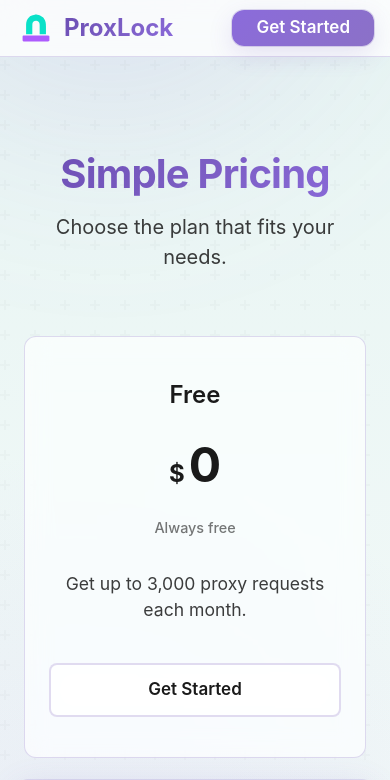
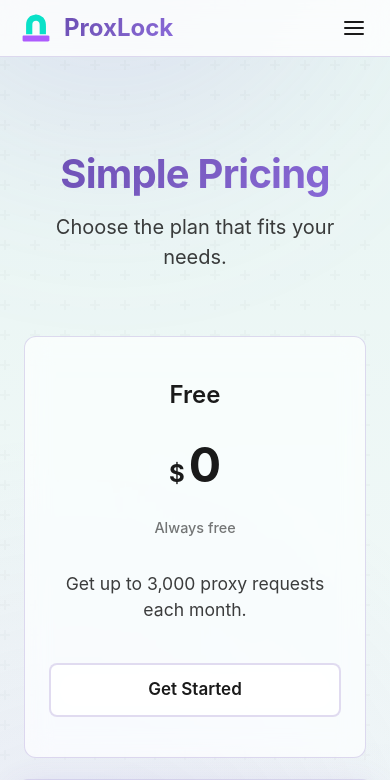
Before and after one commit to ProxLock/Landing, a React (Vite) app: page /pricing in a window 390 px wide. Shown: the top 780 px of the page. Built offline with nearby package versions, Linux system fonts and the light colour scheme; no server answers.

Commit message:
mobile optimizations

```diff
--- a/src/App.css
+++ b/src/App.css
@@ -8,12 +8,14 @@
   transition: background 0.3s ease;
 }
 
+/* Sticky Header z-index must be higher than mobile menu for toggle to be visible */
 .sticky-header {
   position: fixed;
   top: 0;
   left: 0;
   width: 100%;
-  z-index: 1000;
+  z-index: 2000;
+  /* Increased from 1000 */
   padding: 1rem 2rem;
   transition: background 0.3s ease, backdrop-filter 0.3s ease, border-bottom 0.3s ease;
   pointer-events: none;
@@ -21,6 +23,33 @@
   display: flex;
   align-items: center;
   gap: 0.5rem;
+}
+
+/* ... existing code ... */
+
+/* Mobile Menu Overlay */
+.mobile-menu {
+  position: fixed;
+  top: 0;
+  left: 0;
+  width: 100%;
+  height: 100vh;
+  /* Use a solid background color with high opacity */
+  background: #ffffff;
+  /* Fallback */
+  z-index: 1500;
+  /* Increased from 1000, but lower than sticky-header (2000) */
+  display: flex;
+  flex-direction: column;
+  justify-content: center;
+  align-items: center;
+  gap: 2rem;
+
+  transform: translateX(100%);
+  transition: transform 0.3s cubic-bezier(0.4, 0, 0.2, 1);
+  padding: 2rem;
+  /* Ensure content isn't hidden behind header */
+  padding-top: 80px;
 }
 
 .sticky-header.scrolled {
@@ -138,11 +167,90 @@
   /* Add a bit of gap if needed, or rely on flex gap */
 }
 
-/* On mobile, might want to hide the Pricing link or adjust */
+/* Mobile Toggle Button */
+.nav-toggle {
+  display: none;
+  background: none;
+  border: none;
+  padding: 0.5rem;
+  cursor: pointer;
+  color: var(--text-primary);
+  z-index: 2000;
+  /* Above mobile menu */
+  align-items: center;
+  justify-content: center;
+}
+
+.nav-toggle svg {
+  width: 24px;
+  height: 24px;
+  stroke: currentColor;
+  stroke-width: 2;
+  stroke-linecap: round;
+  stroke-linejoin: round;
+  fill: none;
+}
+
+/* On mobile, hide desktop nav and show hamburger */
 @media (max-width: 768px) {
-  .nav-link {
-    display: none;
+
+  .nav-pill,
+  .sticky-waitlist-btn {
+    display: none !important;
   }
+
+  .nav-toggle {
+    display: flex;
+  }
+}
+
+/* Mobile Menu Overlay */
+.mobile-menu {
+  position: fixed;
+  top: 0;
+  left: 0;
+  width: 100%;
+  height: 100vh;
+  background: var(--bg-primary);
+  /* Should match theme background */
+  /* Add glass effect if preferred, but solid/semi-transparent prevents content bleed */
+  background: rgba(var(--bg-primary), 0.95);
+  backdrop-filter: blur(16px);
+  -webkit-backdrop-filter: blur(16px);
+  z-index: 1000;
+  display: flex;
+  flex-direction: column;
+  justify-content: center;
+  align-items: center;
+  gap: 2rem;
+
+  transform: translateX(100%);
+  transition: transform 0.3s cubic-bezier(0.4, 0, 0.2, 1);
+  padding: 2rem;
+}
+
+.mobile-menu.open {
+  transform: translateX(0);
+}
+
+.mobile-nav-link {
+  font-size: 1.5rem;
+  font-weight: 600;
+  color: var(--text-primary);
+  text-decoration: none;
+  transition: color 0.2s ease;
+}
+
+.mobile-nav-link:hover {
+  color: var(--icon-toggle);
+}
+
+.mobile-menu .btn {
+  font-size: 1.2rem;
+  padding: 0.75rem 2rem;
+  width: 100%;
+  max-width: 300px;
+  text-align: center;
 }
 
 
--- /dev/null
+++ b/src/components/Navigation.tsx
@@ -0,0 +1,55 @@
+import { useState } from 'react';
+import logo from '../assets/logo.svg';
+import '../App.css';
+
+interface NavigationProps {
+    isScrolled?: boolean;
+    showWaitlist?: boolean;
+}
+
+export default function Navigation({ isScrolled = false, showWaitlist = true }: NavigationProps) {
+    const [isMenuOpen, setIsMenuOpen] = useState(false);
+
+    return (
+        <>
+            <div className={`sticky-header ${isScrolled ? 'scrolled' : ''}`}>
+                <a href="/" className="logo-link">
+                    <img src={logo} alt="ProxLock Logo" className="app-logo" />
+                </a>
+                <a href="/" className="logo-link">
+                    <span className="sticky-title">ProxLock</span>
+                </a>
+                <div className="header-actions">
+                    <div className="nav-pill">
+                        <a href="/pricing" className="nav-link">Pricing</a>
+                        <a href="https://docs.proxlock.dev" className="nav-link">Docs</a>
+                    </div>
+                    <a
+                        href="https://app.proxlock.dev"
+                        className={`btn btn-primary sticky-waitlist-btn ${showWaitlist ? 'visible' : ''}`}
+                    >
+                        <span>Get Started</span>
+                    </a>
+
+                    <button
+                        className="nav-toggle"
+                        onClick={() => setIsMenuOpen(!isMenuOpen)}
+                        aria-label="Toggle navigation"
+                    >
+                        {isMenuOpen ? (
+                            <svg viewBox="0 0 24 24"><path d="M18 6L6 18M6 6l12 12" /></svg>
+                        ) : (
+                            <svg viewBox="0 0 24 24"><path d="M3 12h18M3 6h18M3 18h18" /></svg>
+                        )}
+                    </button>
+
+                </div>
+            </div>
+            <div className={`mobile-menu ${isMenuOpen ? 'open' : ''}`}>
+                <a href="/pricing" className="mobile-nav-link" onClick={() => setIsMenuOpen(false)}>Pricing</a>
+                <a href="https://docs.proxlock.dev" className="mobile-nav-link" onClick={() => setIsMenuOpen(false)}>Docs</a>
+                <a href="https://app.proxlock.dev" className="btn btn-primary" onClick={() => setIsMenuOpen(false)}>Get Started</a>
+            </div>
+        </>
+    );
+}
--- a/src/pages/Home.tsx
+++ b/src/pages/Home.tsx
@@ -3,6 +3,7 @@ import DecryptedText from '../components/DecryptedText';
 import { SignUp } from '@clerk/clerk-react';
 import logo from '../assets/logo.svg';
 import { useState, useRef, useEffect } from 'react';
+import Navigation from '../components/Navigation';
 
 function Home() {
     const [isScrolled, setIsScrolled] = useState(false);
@@ -46,22 +47,7 @@ function Home() {
 
     return (
         <div className="landing-page">
-            <div className={`sticky-header ${isScrolled ? 'scrolled' : ''}`}>
-                <img src={logo} alt="ProxLock Logo" className="app-logo" />
-                <span className="sticky-title">ProxLock</span>
-                <div className="header-actions">
-                    <div className="nav-pill">
-                        <a href="/pricing" className="nav-link">Pricing</a>
-                        <a href="https://docs.proxlock.dev" className="nav-link">Docs</a>
-                    </div>
-                    <a
-                        href="https://app.proxlock.dev"
-                        className={`btn btn-primary sticky-waitlist-btn ${showStickyWaitlist ? 'visible' : ''}`}
-                    >
-                        <span>Get Started</span>
-                    </a>
-                </div>
-            </div>
+            <Navigation isScrolled={isScrolled} showWaitlist={showStickyWaitlist} />
             <header className="hero">
                 <img src={logo} alt="ProxLock Logo" className="hero-logo" />
                 <div className="container">
--- a/src/pages/Pricing.tsx
+++ b/src/pages/Pricing.tsx
@@ -1,29 +1,10 @@
 import '../App.css';
-import logo from '../assets/logo.svg';
+import Navigation from '../components/Navigation';
 
 function Pricing() {
     return (
         <div className="pricing-page">
-            <div className="sticky-header scrolled">
-                <a href="/" className="logo-link">
-                    <img src={logo} alt="ProxLock Logo" className="app-logo" />
-                </a>
-                <a href="/" className="logo-link">
-                    <span className="sticky-title">ProxLock</span>
-                </a>
-                <div className="header-actions">
-                    <div className="nav-pill">
-                        <a href="/pricing" className="nav-link" style={{ opacity: 1, transform: 'none' }}>Pricing</a>
-                        <a href="https://docs.proxlock.dev" className="nav-link" style={{ opacity: 1, transform: 'none' }}>Docs</a>
-                    </div>
-                    <a
-                        href="/https://app.proxlock.dev"
-                        className="btn btn-primary sticky-waitlist-btn visible"
-                    >
-                        <span> Get Started</span>
-                    </a>
-                </div>
-            </div>
+            <Navigation isScrolled={true} showWaitlist={true} />
 
             <div className="container pricing-container">
                 <h1 className="section-title pricing-title">Simple Pricing</h1>
@@ -69,9 +50,6 @@ function Pricing() {
 
             <footer className="footer">
                 <div className="container">
-                    <p className="footnote-text">
-                        <sup>1</sup> ProxLock is currently in a limited beta for Apple platforms only.
-                    </p>
                     <p className="footer-text">
                         © {new Date().getFullYear()} ProxLock. All rights reserved.
                     </p>
```
